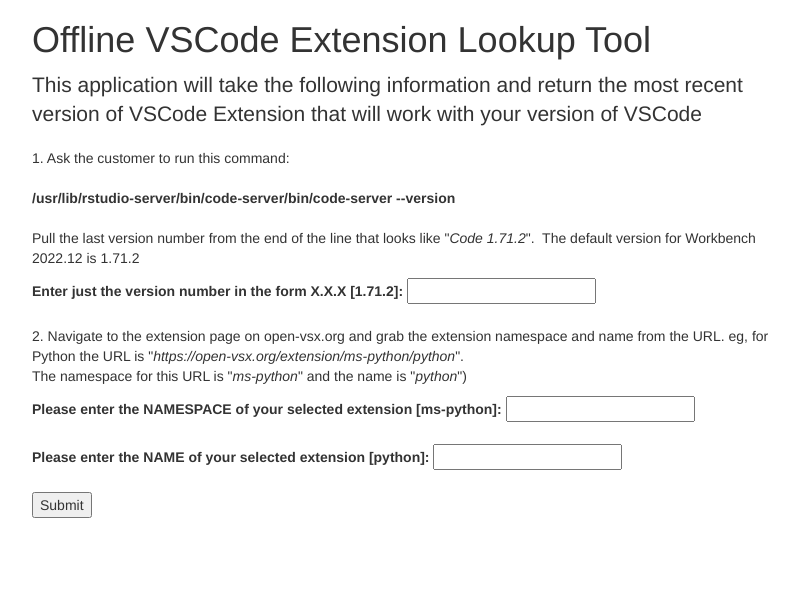
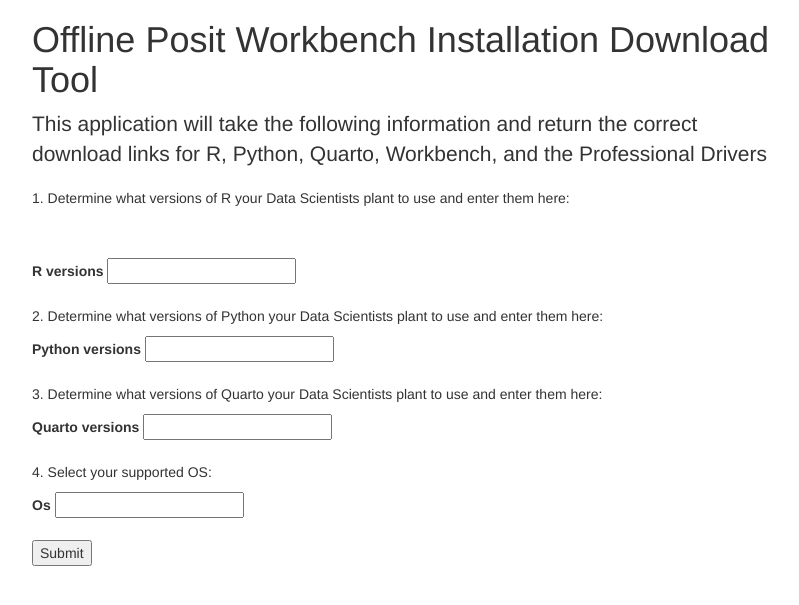
Before and after one commit to samcofer/OfflineDownloadTool, a Flask app: template templates/index.html in a window 1280 px wide. Shown: the top 605 px of the page, without its empty margins (38-837 px from the left). Run offline with Flask 3, Linux system fonts and the light colour scheme; the template is opened without the code that fills it: values that come from a table or form of the project are taken from there, others are empty; form fields are guessed from the names that the template uses; parts of the project's set-up code (start-up, migrations or seed data) failed here and were passed over; some libraries are stand-ins or nearby versions.

Commit message:
Adding wbi and testing passing messages

```diff
--- a/app.py
+++ b/app.py
@@ -25,9 +25,10 @@
 # "NameForm" can change; "(FlaskForm)" cannot
 # see the route for "/" and "index.html" to see how this is used
 class NameForm(FlaskForm):
-    version = StringField("Enter just the version number in the form X.X.X [1.71.2]: ")
-    namespace = StringField("Please enter the NAMESPACE of your selected extension [ms-python]: ")
-    name = StringField("Please enter the NAME of your selected extension [python]: ")
+    r_versions = StringField("R versions, comma separated [4.3.0,3.6.3]: ")
+    python_versions = StringField("Python versions, comma separated [3.11.4,3.10.12]: ")
+    quarto_versions = StringField("Quarto versions, comma separated [1.3.361,1.2.475]: ")
+    os = SelectField(u'Operating System', choices=[('U18', 'Ubuntu18'), ('U18', 'Ubuntu18'), ('U18', 'Ubuntu18'), ('RH7', 'RedHat 7'), ('RH8', 'RedHat 8'), ('RH9', 'RedHat 9')])
     submit = SubmitField('Submit', render_kw={"onclick": "loading();"})
 
 
@@ -40,9 +41,10 @@
     form = NameForm()
     message = ''
     if form.is_submitted():
-        message = ext_func.vscode_lookup(form.version.data or '1.71.2',
-                                         form.namespace.data or 'ms-python',
-                                         form.name.data or 'python')
+        message = ext_func.URLRetrieval(form.r_versions.data or '4.3.0,3.6.3',
+                                         form.python_versions.data or '3.11.4,3.10.12',
+                                         form.quarto_versions.data or '1.3.361,1.2.475',
+                                         form.os.data or 'RH9')
         return render_template('index.html', form=form, message=message)
     return render_template('index.html', form=form, message=message)
 
--- a/templates/index.html
+++ b/templates/index.html
@@ -33,28 +33,24 @@
   <div class="row">
     <div class="col-md-10 col-lg-8 mx-lg-auto mx-md-auto">
 
-      <h1 class="pt-5 pb-2">Offline VSCode Extension Lookup Tool</h1>
+      <h1 class="pt-5 pb-2">Offline Posit Workbench Installation Download Tool</h1>
         <form action="{{ url_for('index') }}" method="post">
       <p class="lead">This application will take the following information and return
-          the most recent version of VSCode Extension that will work with your version
-          of VSCode</p>
+          the correct download links for R, Python, Quarto, Workbench, and the Professional Drivers</p>
         {{ form.csrf_token }}
-      <p>1. Ask the customer to run this command:<br><br>
-          <b>/usr/lib/rstudio-server/bin/code-server/bin/code-server --version</b><br><br>
-          Pull the last version number from the end of the line that looks like "<i>Code 1.71.2</i>".&nbsp;
-          The default version for Workbench 2022.12 is 1.71.2 </p>
-        {{ form.version.label }}&nbsp;{{ form.version }}
+      <p>1. Determine what versions of R your Data Scientists plant to use and enter them here:</p><br><br>
+        {{ form.r_versions.label }}&nbsp;{{ form.r_versions }}
         <br><br>
-        <p>2. Navigate to the extension page on open-vsx.org and grab the extension namespace
-            and name from the URL. eg, for Python the URL is
-            "<i>https://open-vsx.org/extension/ms-python/python</i>".<br> The namespace for this URL is "<i>ms-python</i>"
-            and the name is "<i>python</i>") </p>
-        {{ form.namespace.label }}&nbsp;{{ form.namespace }}<br><br>
-        {{ form.name.label }}&nbsp;{{ form.name }} <br><br>
+        <p>2. Determine what versions of Python your Data Scientists plant to use and enter them here:</p>
+        {{ form.python_versions.label }}&nbsp;{{ form.python_versions }}<br><br>
+        <p>3. Determine what versions of Quarto your Data Scientists plant to use and enter them here:</p>
+        {{ form.quarto_versions.label }}&nbsp;{{ form.quarto_versions }}<br><br>
+        <p>4. Select your supported OS:</p>
+        {{ form.os.label }}&nbsp;{{ form.os }} <br><br>
         {{ form.submit }}
             <div id="loading"></div>
         </form>
-        {% if 'open-vsx' in message['url'] %}
+        {% if 'rstudio' in message['url'] %}
             <p class="pt-5"> Compatible plugin for Posit Workbench with VSCode Version
                 {{message['version']}}:&nbsp; <strong>{{message['ext_version']}}</strong> <br>
                 Extension VSCode version requirement: <strong>^{{message['ext_req']}}</strong>
```
Also changed, not shown: CUSTOMFUNCTION.py (+7 -0 lines), 2 other files.
